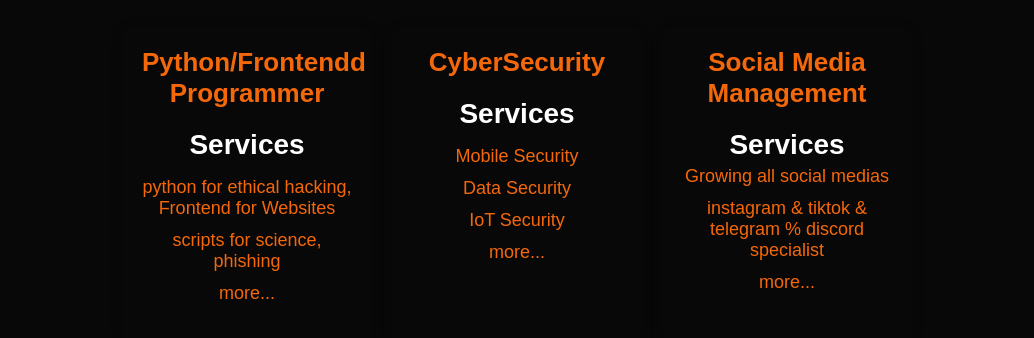
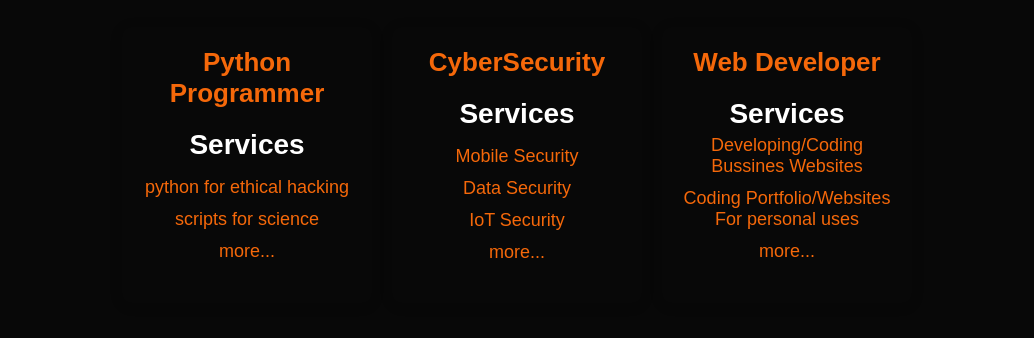
Before and after one commit to LoSt-SoFtware/Portfolio-, a plain HTML site: page services.html in a window 1280 px wide. Shown: the part 250-588 px from the top of the page, without its empty margins (123-1157 px from the left). Drawn offline with nearby package versions, Linux system fonts and the light colour scheme.

Commit message:
Update services.html

```diff
--- a/services.html
+++ b/services.html
@@ -148,14 +148,14 @@
     </div>
     <div class="grid">
       <div class="box basic">
-        <div class="title">Python/Frontendd Programmer</div>
+        <div class="title">Python Programmer</div>
         <div class="price">
           <b>Services</b>
           <br>
-          <span class="exp">python for ethical hacking, Frontend for   Websites</span>
+          <span class="exp">python for ethical hacking</span>
           <br>
           <br>
-          <span class="exp">scripts for science, phishing</span>
+          <span class="exp">scripts for science</span>
           <br>
           <br>
           <span class="exp"> more...</span>
@@ -189,13 +189,13 @@
      </div>
    </div>
      <div class="box ninja">
-     <div class="title">Social Media Management</div>
+     <div class="title">Web Developer</div>
      <div class="price">
        <b>Services</b>
-       <span class="exp">Growing all social medias </span>
+       <span class="exp">Developing/Coding Bussines Websites </span>
        <br>
        <br>
-       <span class="exp">instagram & tiktok & telegram % discord specialist</span>
+       <span class="exp">Coding Portfolio/Websites For personal uses</span>
        <br>
        <br>
        <span class="exp">more...</span>
```
